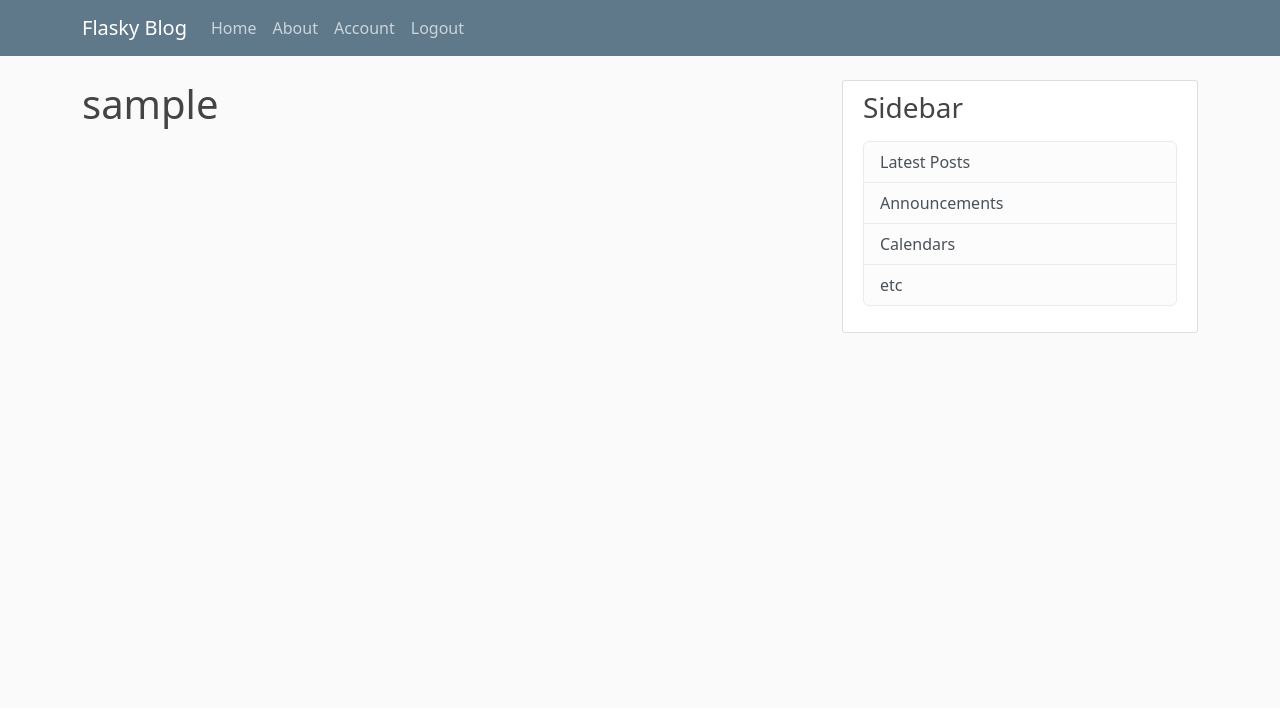
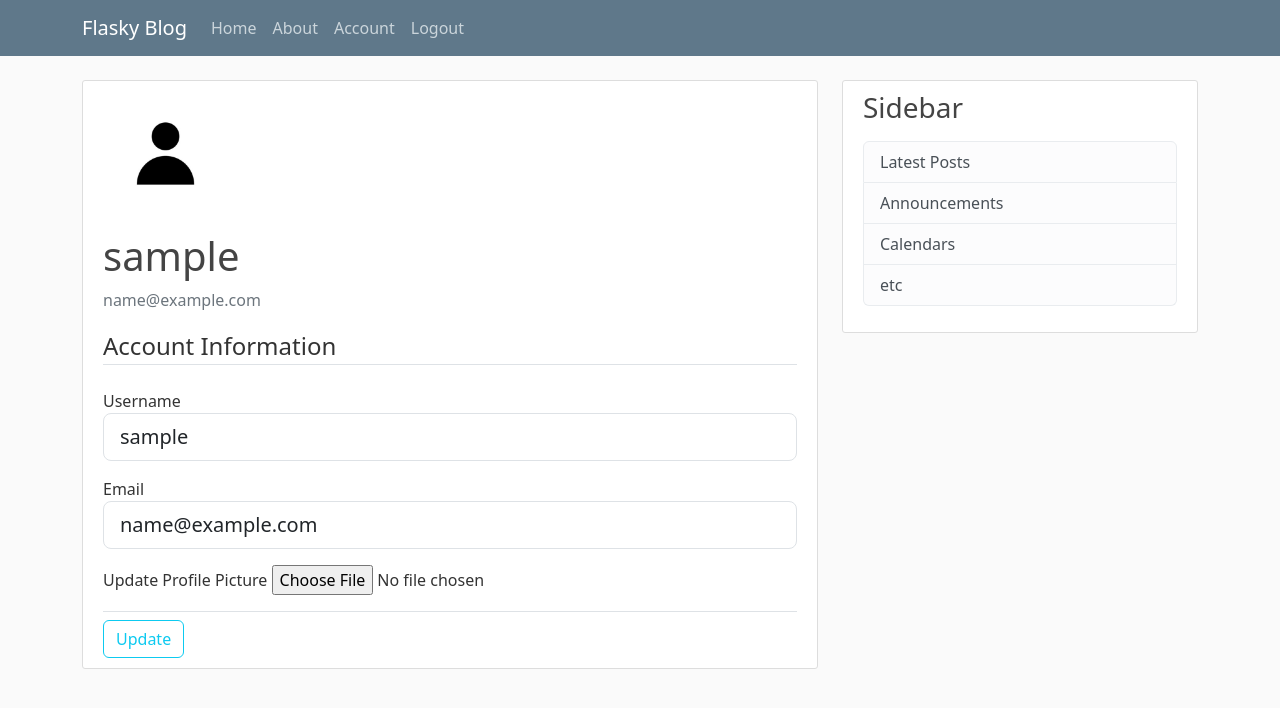
Before and after one commit to uzi2k2/FlaskyBlog, a Flask app: page /account in a window 1280 px wide. Shown: the top 708 px of the page. Run offline with Flask 3, Linux system fonts and the light colour scheme; the visitor is signed in with stand-in values (Sample User, id 1); some libraries are stand-ins or nearby versions.

Commit message:
Allow users to update account info and profile picture

```diff
--- a/flaskyblog/forms.py
+++ b/flaskyblog/forms.py
@@ -1,7 +1,9 @@
 from flask_wtf import FlaskForm
+from flask_wtf.file import FileField, FileAllowed
 from wtforms import StringField, PasswordField, SubmitField, BooleanField
 from wtforms.validators import DataRequired, Length, Email, EqualTo, ValidationError
 from flaskyblog.models import User
+from flask_login import current_user
 import email_validator
 
 
@@ -34,3 +36,25 @@ class LoginForm(FlaskForm):
     remember = BooleanField('Remember Me')
 
     submit = SubmitField('Login')
+
+
+class UpdateAccountForm(FlaskForm):
+    username = StringField('Username', validators=[DataRequired(), Length(min=2, max=20)])
+
+    email = StringField('Email', validators=[DataRequired(), Email()])
+
+    picture = FileField('Update Profile Picture', validators=[FileAllowed(['jpg', 'png'])])
+
+    submit = SubmitField('Update')
+
+    def validate_username(self, username):
+        if username.data != current_user.username:
+            user = User.query.filter_by(username=username.data).first()
+            if user:
+                raise ValidationError('That username is already taken!')
+
+    def validate_email(self, email):
+        if email.data != current_user.email:
+            email = User.query.filter_by(email=email.data).first()
+            if email:
+                raise ValidationError('That email is already taken!')
--- a/flaskyblog/models.py
+++ b/flaskyblog/models.py
@@ -10,7 +10,7 @@ class User(db.Model, UserMixin):
     id = db.Column(db.Integer, primary_key=True)
     username = db.Column(db.String(20), unique=True, nullable=False)
     email = db.Column(db.String(40), unique=True, nullable=False)
-    image_file = db.Column(db.String(20), nullable=False, default='default.jpg')
+    image_file = db.Column(db.String(100), nullable=False, default='flaskyblog/static/profile_pics/default.jpg')
     password = db.Column(db.String(60), nullable=False)
     posts = db.relationship('Post', backref='author', lazy=True)
 
--- a/flaskyblog/routes.py
+++ b/flaskyblog/routes.py
@@ -1,6 +1,6 @@
 from flask import render_template, url_for, flash, redirect, request
 from flaskyblog import app, db, bcrypt
-from flaskyblog.forms import RegistrationForm, LoginForm
+from flaskyblog.forms import RegistrationForm, LoginForm, UpdateAccountForm
 from flaskyblog.models import User, Post
 from flask_login import login_user, current_user, logout_user, login_required
 
@@ -72,7 +72,20 @@ def logout():
     return redirect(url_for('home'))
 
 
-@app.route("/account")
+@app.route("/account", methods=['GET', 'POST'])
 @login_required
 def account():
-        return render_template('account.html', title='Login')
+        form = UpdateAccountForm()
+        if form.validate_on_submit():
+            current_user.username = form.username.data
+            current_user.email = form.email.data
+            db.session.commit()
+            flash('Your account has been updated!', 'success')
+            print(form.picture)
+            return redirect(url_for('account'))
+
+        elif request.method == 'GET':
+            form.username.data = current_user.username
+            form.email.data = current_user.email
+        image_file = url_for('static', filename='profile_pics/' + current_user.image_file)
+        return render_template('account.html', title='Account', image_file=image_file, form=form)
--- a/flaskyblog/templates/account.html
+++ b/flaskyblog/templates/account.html
@@ -1,5 +1,63 @@
 {% extends "layout.html" %}
 
 {% block content %}
-    <h1>{{ current_user.username }} </h1>
+<div class="content-section">
+    <div class="media">
+      <img class="rounded-circle account-img" src="{{ image_file }}">
+      <div class="media-body">
+        <h2 class="account-heading">{{ current_user.username }}</h2>
+        <p class="text-secondary">{{ current_user.email }}</p>
+      </div>
+        <form method="POST" action="" enctype="multipart/form-data" novalidate>
+            {{ form.hidden_tag() }}
+            <fieldset class ="form-group">
+                <legend class="border-bottom mb-4">Account Information</legend>
+
+                <div class="mb-3">
+                    {{ form.username.label(class="form-control-label") }}
+
+                    {% if form.username.errors %}
+                        {{ form.username(class="form-control form-control-lg is-invalid")}}
+                        <div class="invalid-feedback">
+                            {% for error in form.username.errors%}
+                                <span> {{ error }} </span>
+                            {% endfor %}
+                        </div>
+                    {% else %}
+                        {{ form.username(class="form-control form-control-lg") }}
+                    {% endif%}
+                </div>
+
+                <div class="mb-3">
+                    {{ form.email.label(class="form-control-label") }}
+
+                    {% if form.email.errors %}
+                        {{ form.email(class="form-control form-control-lg is-invalid")}}
+                        <div class="invalid-feedback">
+                            {% for error in form.email.errors%}
+                                <span> {{ error }} </span>
+                            {% endfor %}
+                        </div>
+                    {% else %}
+                        {{ form.email(class="form-control form-control-lg") }}
+                    {% endif%}
+                </div>
+
+                <div class="mb-3">
+                    {{ form.picture.label() }}
+                    {{ form.picture(class="form-control-file") }}
+                    {% if form.picture.errors %}
+                        {% for error in form.picture.errors%}
+                            <span class="text-danger"> {{ error }} </span></br>
+                        {% endfor %}
+                    {% endif %}
+                </div>
+
+            </fieldset>
+            <div class="form-group border-top pt-2">
+                {{ form.submit(class="btn btn-outline-info") }}
+            </div>
+        </form>
+    </div>
+</div>
 {% endblock content %}
```
Also changed, not shown: flaskyblog/static/profile_pics/default.jpg (added).
